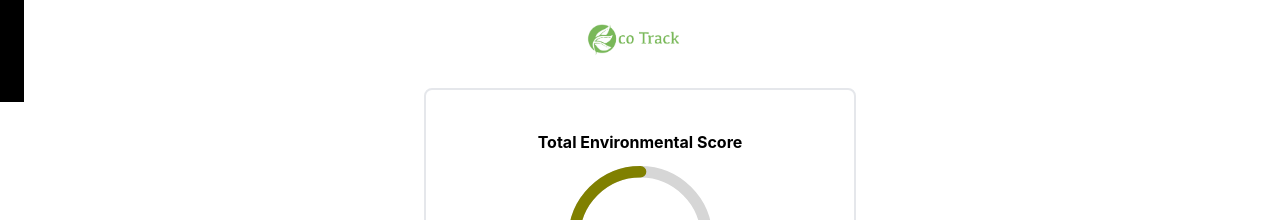
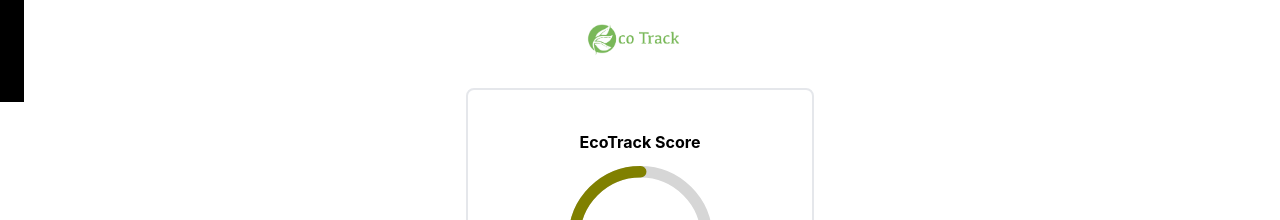
Before and after one commit to grayzcale/green-project, a React (Create React App) app: page /stats in a window 1280 px wide. Shown: the top 220 px of the page. Built offline with nearby package versions, Linux system fonts and the light colour scheme.

Commit message:
change score name to EcoTrack Score

```diff
--- a/src/pages/Stats.js
+++ b/src/pages/Stats.js
@@ -90,7 +90,7 @@ const Stats = () => {
   return (
     <div className="flex flex-col justify-center items-center">
       <div className="flex flex-wrap justify-center border-2 rounded-lg m-2 p-10">
-        <span className="pb-3 font-bold">Total Environmental Score</span>
+        <span className="pb-3 font-bold">EcoTrack Score</span>
         <CircularProgressbar
           className="size-36"
           value={cval}
```
